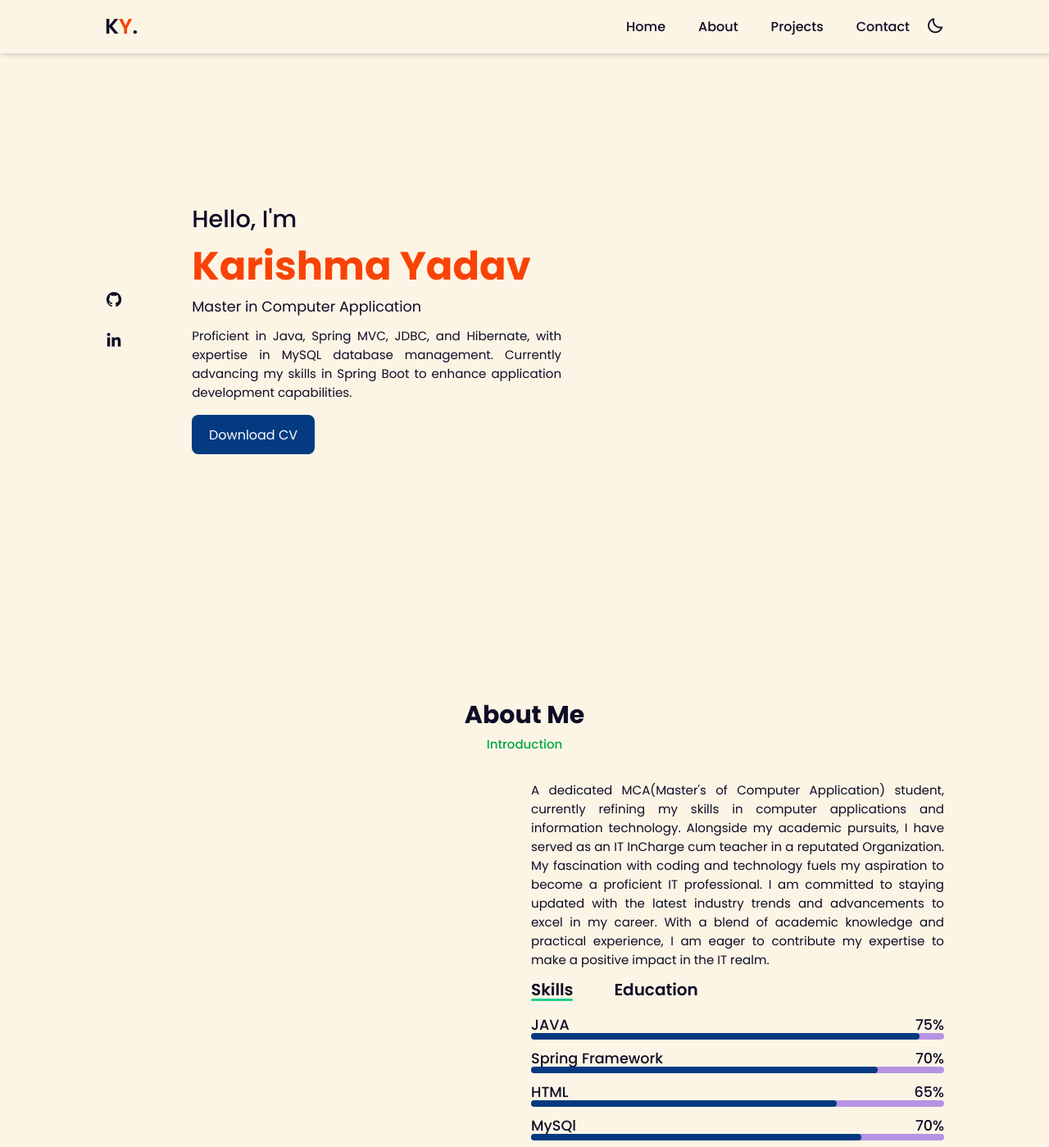
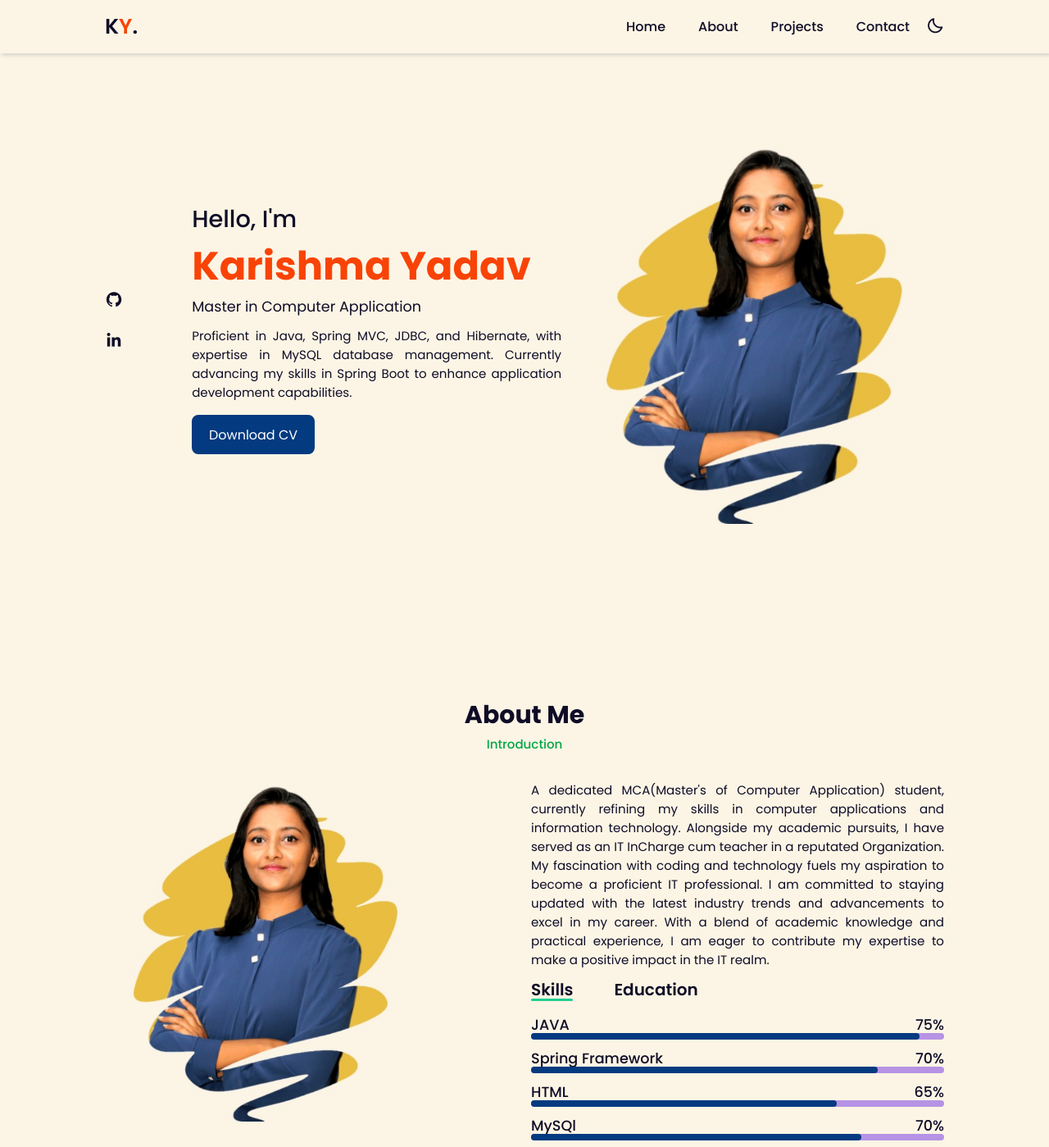
Before and after one commit to kkarishmayyadav/Portfolio-IGNOU-Project, a plain HTML site: page index.html in a window 1280 px wide. Shown: the top 1399 px of the page at 82% size. Drawn offline with nearby package versions, Linux system fonts and the light colour scheme.

Commit message:
Update index.html

```diff
--- a/index.html
+++ b/index.html
@@ -34,7 +34,7 @@
             <a href="#"><i class='bx bxl-linkedin'></i></a>
         </div>
         <div class="home-img">
-            <img src="Image Files\myimage.jpg" alt="">
+            <img src="myimage.jpg" alt="">
         </div>
         <div class="home-text">
             <span>Hello, I'm</span>
@@ -57,7 +57,7 @@
         <div class="about-container">
             <!-------Image of about section------->
             <div class="about-img">
-                <img src="Image Files\myimage.jpg" alt="">
+                <img src="myimage.jpg" alt="">
             </div>
             <!-------Introduction para of about section------->
             <div class="about-text">
```
